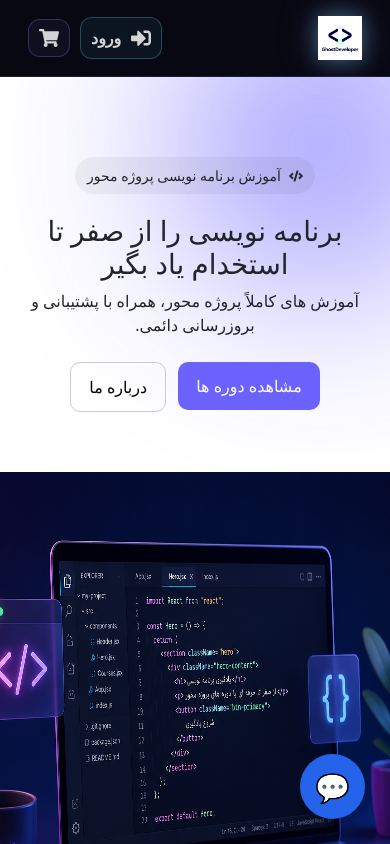
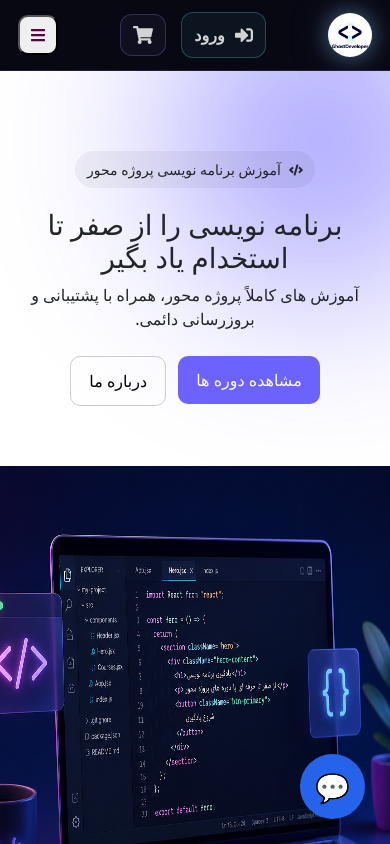
Before and after one commit to saeedsani13690/saeedsanideveloper, a Next.js app: page / in a window 390 px wide. Shown: the top 844 px of the page. Built offline with nearby package versions, Linux system fonts and the light colour scheme; no server answers; the database is empty.

Commit message:
update header and sms auth

```diff
--- a/app/api/auth/sms/send/route.js
+++ b/app/api/auth/sms/send/route.js
@@ -70,7 +70,7 @@ const expiresAt = Date.now() + OTP_EXPIRE_SECONDS * 1000;
                 "templateId": process.env.TEMPLATE_ID,
                 "parameters": [
                     { name: 'code', value: otpCode },
-                ],n
+                ],
             }),
         })
         if (response.status === 200) {
--- a/app/components/layout/Header.module.css
+++ b/app/components/layout/Header.module.css
@@ -155,31 +155,80 @@
   box-shadow: 0 0 18px rgba(110, 231, 255, 0.25);
 }
 
-/* برای واکنش‌گرایی (Mobile Responsiveness) - به صورت ساده */
-@media (max-width: 768px) {
-  .header ul, .header li {
-    display: none; /* منوی اصلی در موبایل مخفی میشه */
+@media (max-width:992px){
+  .menuhumberger{
+    display: none;
+  }
 }
 
-  .header {
-    justify-content: space-between; /* لوگو و اکشن‌ها رو پخش می‌کنه */
+@media (max-width:1500px){
+  .menuhumberger{
+    display: none;
+  }
 }
 
-  .logoContainer {
-    gap: 0; /* فاصله کم برای لوگو در موبایل */
+
+
+
+
+@media (max-width:768px){
+
+.header{
+  justify-content: space-between;
+  padding: 12px 18px;
 }
 
-  .actionsContainer {
-    gap: 10px; /* فاصله کمتر بین آیکون‌ها در موبایل */
+/* // منوی اصلی دستکات مخقی شود  */
+.navContainer{
+  display: none;
 }
 
-  .cart a, .authLinks a {
-      padding: 8px 10px; /* padding کمتر در موبایل */
+/* // logo/ */
+.logoContainer img{
+  border-radius: 30px;
+  color: #6ee7ff;
+
 }
-  .cart a svg, .authLinks a svg {
-      font-size: 20px; /* آیکون‌ها کمی بزرگتر */
+
+
+
+
+
+
+
+.menuhumberger{
+  display: flex;
+
+  padding: 10px;
+  color: #590346;
+  border-radius: 10px;
+
 }
+
+
 }
+
+
+
+
+
+
+
+
+
+
+
+
+
+
+
+
+
+
+
+
+
+
 
 .divEnterLogout{
   display: inline-block;
--- a/app/components/layout/Headers.js
+++ b/app/components/layout/Headers.js
@@ -2,7 +2,7 @@
 
 import Link from "next/link";
 import styles from "./Header.module.css";
-import {  useReducer, useState } from "react";
+import { useState } from "react";
 import { useAuth } from "@/context/authcontext/authcontext";
 import { useCart } from "@/context/cartContext/CartContext";
 import { usePathname } from "next/navigation";
@@ -10,13 +10,16 @@ import Image from "next/image";
 import { MdAdminPanelSettings } from "react-icons/md";
 import { MdPhone } from "react-icons/md";
 // آیکون‌ها
-import { FaHome, FaRegNewspaper, FaMicrophoneAlt, FaGraduationCap, FaShoppingCart, FaSignInAlt, FaUserPlus, FaUser } from "react-icons/fa";
+import { FaHome,  FaMicrophoneAlt, FaShoppingCart, FaSignInAlt, FaUser,FaBars,
+FaTimes } from "react-icons/fa";
+import Menuhumberger from "./MenuHumberger";
 
 export default function MyHeader() {
 
 const {user,loading,logout,userRefresh}=useAuth()
 const {cartcount}=useCart()
 const pathname=usePathname()
+const[menuOpen,setMenuOpen]=useState(false)
 
 
 
@@ -30,6 +33,21 @@ if( pathname.startsWith("/auth") ||
 
   return (
     <header className={styles.header}>
+
+
+
+
+<Menuhumberger menuOpen={menuOpen} setMenuOpen={setMenuOpen} />
+
+
+
+
+
+
+
+
+
+
       {/* لوگو */}
       <div className={styles.logoContainer}>
         <div className={styles.icon}>
@@ -108,6 +126,17 @@ if( pathname.startsWith("/auth") ||
   )}
 
 </div>
+
+{/* //menuhumberger */}
+<button className={styles.menuhumberger}
+onClick={()=>setMenuOpen(!menuOpen)}
+ aria-label="باز کردن منو"
+>
+
+  {menuOpen ?"" : <FaBars />}
+</button>
+
+
     </header>
   );
 }
--- /dev/null
+++ b/app/components/layout/MenuHumberger.js
@@ -0,0 +1,46 @@
+"use client";
+import styles from "./MenuHumberger.module.css"
+import Link from "next/link";
+import { FaHome, FaMicrophoneAlt,FaTimes } from "react-icons/fa";
+import { MdPhone } from "react-icons/md";
+
+
+export default function Menuhumberger({menuOpen,setMenuOpen}){
+    return(
+        <>
+        <div className={`${  styles.mobileMenu} ${menuOpen?styles.open:""}  `}>
+
+          <FaTimes onClick={()=>setMenuOpen(false)}/>
+
+      <Link
+        href="/"
+        onClick={() => setMenuOpen(false)}
+      >
+        <FaHome />
+        صفحه اصلی
+      </Link>
+
+      <Link
+        href="/aboutme"
+        onClick={() => setMenuOpen(false)}
+      >
+        <FaMicrophoneAlt />
+        درباره من
+      </Link>
+
+      <Link
+        href="/contact"
+        onClick={() => setMenuOpen(false)}
+      >
+        <MdPhone />
+        تماس با ما
+      </Link>
+
+    </div>
+
+
+
+
+        </>
+    )
+}
--- /dev/null
+++ b/app/components/layout/MenuHumberger.module.css
@@ -0,0 +1,39 @@
+
+
+
+.mobileMenu a{
+  text-decoration: none;
+  color:rgb(244, 244, 249);
+
+}
+
+
+  .mobileMenu{
+
+    position: fixed;
+    left: 0;
+    top: 0;
+    display: flex;
+    width: 120px;
+    border: 2px solid rgb(194, 144, 144);
+      background-color: lightslategray;
+    flex-direction: column;
+    justify-content: space-between;
+    border-radius: 30px;
+    align-items: center;
+   padding: 20px  0;
+    height: 300px;
+    color: white;
+    font-size: 16px;
+    cursor: pointer;
+     transform: translateX(-100%);
+     opacity: 0;
+      pointer-events: none;
+      transition: transform 0.5s ease, opacity 0.5s ease;
+  }
+
+  .mobileMenu.open {
+  transform: translateX(0);
+  opacity: 1;
+  pointer-events: auto;
+}
```
Lines whose indentation alone changed are shown as unchanged.
